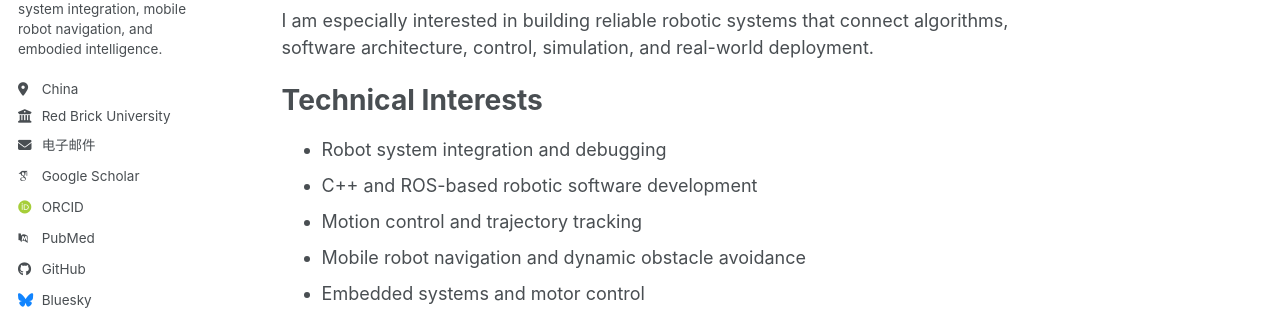
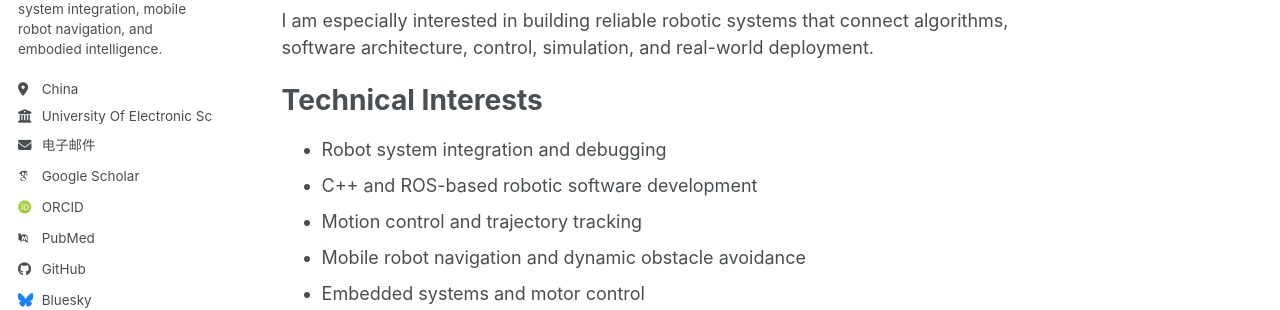
Before and after one commit to scientisbo/scientisbo.github.io, a Jekyll site: the page built from _pages/about.md, in a window 1280 px wide. Shown: the part 339-649 px from the top of the page. Built offline with Jekyll 4.4.1, drawn with Linux system fonts in a browser that asks for light colours; some web fonts are replaced; a script bundle is joined from its source files by our own code; library files that are not in the unit come from our copies.

Commit message:
Update employer information in config file

```diff
--- a/_config.yml
+++ b/_config.yml
@@ -28,7 +28,7 @@ author:
   pronouns         : # example: "she/her"
   bio              : "Undergraduate student in Robotics Engineering, interested in robot control, system integration, mobile robot navigation, and embodied intelligence."
   location         : "China"
-  employer         : "Red Brick University"
+  employer         : "University Of Electronic Science And Technology Of China"
   uri              : # URL
   email            : "1659087192@qq.com"
 
```
